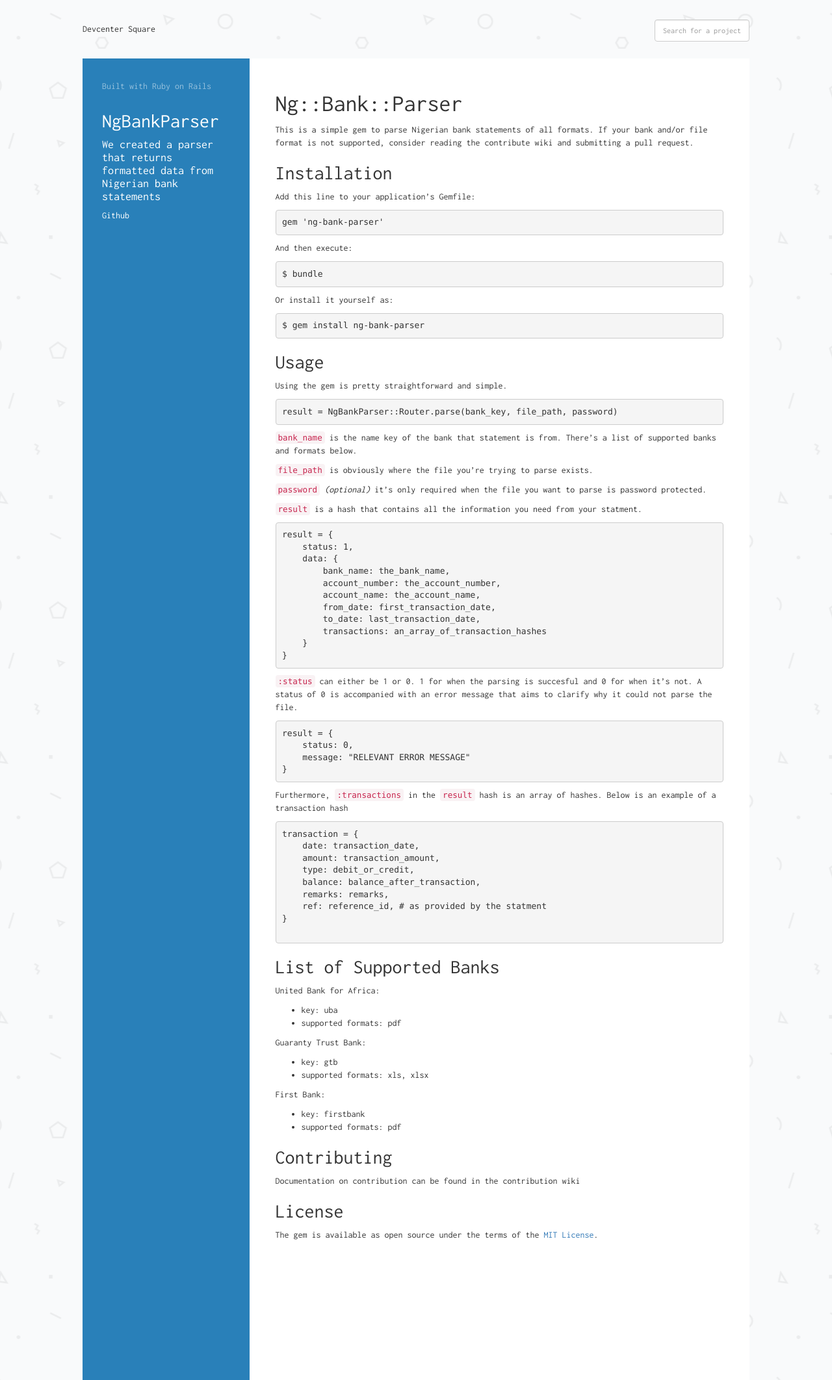
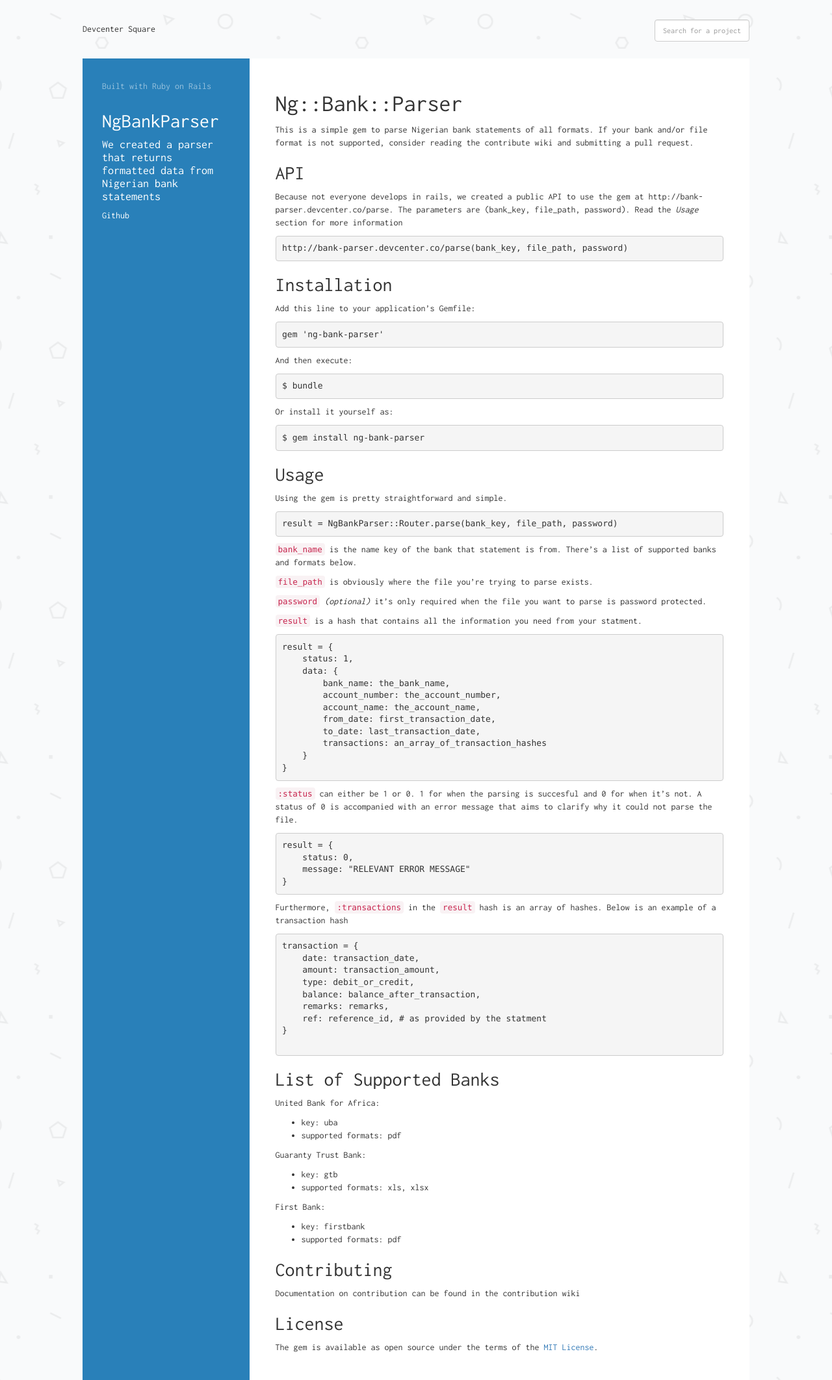
Before and after one commit to devcenter-square/devcenter-square.github.io, a Jekyll site: the page built from _posts/2015-08-20-ng-bank-parser.markdown, in a window 1280 px wide. Shown: the whole page at 65% size. Built offline with Jekyll 4.4.1, drawn with Linux system fonts in a browser that asks for light colours.

Commit message:
Added information about hosted API

```diff
--- a/_posts/2015-08-20-ng-bank-parser.markdown
+++ b/_posts/2015-08-20-ng-bank-parser.markdown
@@ -12,6 +12,11 @@ color_id: 2
 # Ng::Bank::Parser
 
 This is a simple gem to parse Nigerian bank statements of all formats. If your bank and/or file format is not supported, consider reading the contribute wiki and submitting a pull request.
+
+## API
+Because not everyone develops in rails, we created a public API to use the gem at http://bank-parser.devcenter.co/parse. The parameters are (bank_key, file_path, password). Read the *Usage* section for more information
+
+    http://bank-parser.devcenter.co/parse(bank_key, file_path, password)
 
 ## Installation
 
```
